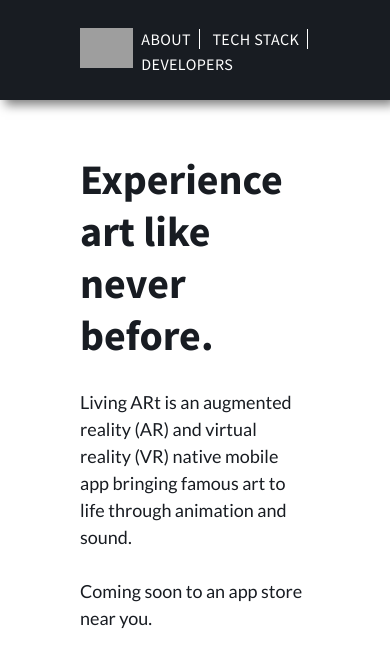
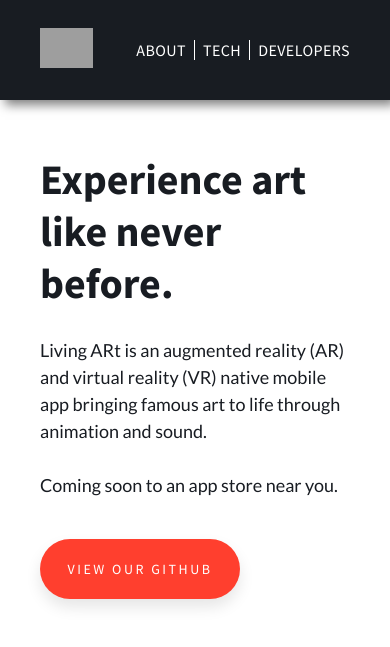
Before and after one commit to damejia100/living-ARt, a PHP site: page / in a window 390 px wide. Shown: the top 647 px of the page. Run offline with PHP 8.4, Linux system fonts and the light colour scheme; some libraries are stand-ins or nearby versions; grey boxes are pictures that could not be loaded.

Commit message:
responsiveness fixes

```diff
--- a/index.html
+++ b/index.html
@@ -22,7 +22,7 @@
 
       <div class="nav-controls">
           <a href="#about">About</a>
-          <a href="#tech-stack">Tech Stack</a>
+          <a href="#tech-stack">Tech</a>
           <a href="#developers">Developers</a>
       </div>
 
--- a/style.css
+++ b/style.css
@@ -49,6 +49,8 @@ a:visited {
 /* NAVGIVATION BAR */
 .nav-container {
   display: flex;
+  flex-direction: row;
+  flex-wrap: nowrap;
   height: 100px;
   width: 100%;
   top: 0;
@@ -66,6 +68,7 @@ a:visited {
 
 .nav-container .nav-logo {
   padding-left: 80px;
+  flex: 1;
 }
 
 .nav-container .nav-logo img {
@@ -73,19 +76,23 @@ a:visited {
 }
 
 .nav-container .nav-controls {
-  font-size: 1.25em;
+  flex: 2;
+  display: flex;
+  justify-content: flex-end;
+  flex-wrap: nowrap;
+  font-size: 20px;
   padding-right: 80px;
 }
 
 .nav-container .nav-controls a {
   padding-left: 20px;
-  transition: transform .5s;
+  transition: transform .25s;
 }
 
 .nav-container .nav-controls a:hover {
   cursor: pointer;
   color: #FF3F2E;
-  transform: scale(1.25);
+  transform: scale(1.1);
 }
 
 .nav-container .nav-controls a:nth-child(4) {
@@ -114,7 +121,7 @@ a:visited {
 .hero-container .hero-content-left-text {
   font-family: 'Lato', sans-serif;
   line-height: 1.5;
-  font-size: 1.25em;
+  font-size: 20px;
 }
 
 .hero-content button {
@@ -235,7 +242,7 @@ a:visited {
 .about-section-right {
   flex: 1;
   line-height: 1.5;
-  font-size: 1.25em;
+  font-size: 20px;
 }
 
 /* TECH STACK SECTION  */
@@ -342,8 +349,17 @@ a:visited {
   h1 {
     font-size: 42px;
   }
+  .container {
+    padding: 0 40px;
+  }
+  .nav-container .nav-logo {
+    padding-left: 40px;
+  }
+  .nav-container .nav-controls {
+    padding-right: 40px;
+  }
   .hero-container {
-    margin-top: 125px;
+    margin: 125px 40px 0 40px;
   }
   .hero-content-right {
     padding-top: 30px;
```
